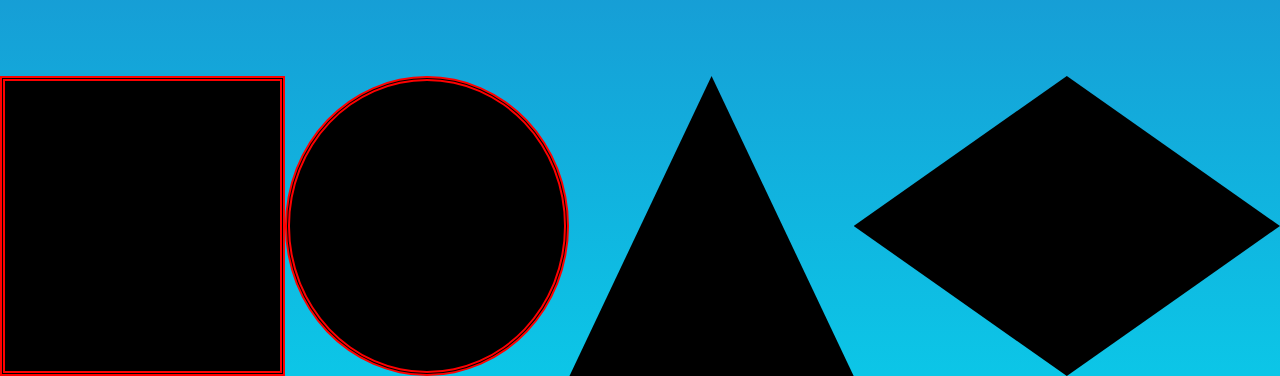
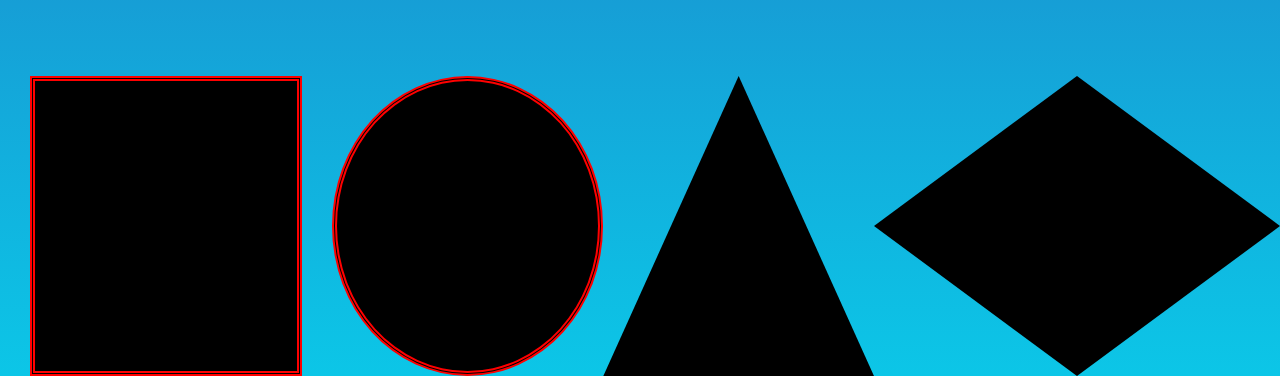
Before and after one commit to WesSamy/Escala_RGB, a plain HTML site: page index.html in a window 1280 px wide. Shown: the part 478-854 px from the top of the page. Drawn offline with Linux system fonts and the light colour scheme.

Commit message:
adicionei alguns comentarios

```diff
--- a/css/style.css
+++ b/css/style.css
@@ -63,6 +63,7 @@ body{
     height: 300px; /* Altura da forma */
     background-color: #000000; /* Cor de fundo padrão */
     margin-top: 225px;
+    margin-left: 30px;
     border: 5px double red; /* permite que eu coloque uma borda em volta do elemento*/
     transform-style: calc(75px 50px 300px);
 }
@@ -77,6 +78,7 @@ body{
     background-color: #000000; /* Cor de fundo padrão */
     border-radius: 100%; /* Faz a forma ficar circular */
     margin-top: 225px;
+    margin-left: 30px;
     border: 5px double red; /* permite que eu coloque uma borda em volta do elemento*/
     transform-style: calc(75px 50px 300px);
 }
@@ -96,7 +98,6 @@ body{
     background-color: #000000; /* Cor de fundo padrão */
     clip-path: polygon(50% 0%, 100% 50%, 50% 100%, 0% 50%);
     margin-top: 225px;
-
 }
 
 
@@ -112,3 +113,6 @@ body{
         flex-direction: column;
     }
 }
+/* justify-content => ajusta os elemento na horizontal*/
+/* align-items => ajusta os elemento na vertical*/
+/* (defer) no script do JS => INFORMA O NAVEGADOR QUE ELE PRECISA ESPERAR O HTML CARREGA PARA DEPOIS CARREGAR O JAVASCRIPT*/
--- a/js/script.js
+++ b/js/script.js
@@ -5,9 +5,11 @@
 const barraVermelha = document.querySelector('.red');
 const barraVerde = document.querySelector('.green');
 const blueSlider = document.querySelector('.blue');
+
 const valorR = document.getElementById('valorR');
 const valorG = document.getElementById('valorG');
 const valorB = document.getElementById('valorB');
+
 const circulo = document.querySelector('.circulo');
 const triangulo = document.querySelector('.triangulo');
 const quadrado = document.querySelector('.quadrado');
@@ -27,6 +29,7 @@ function atualizarCor() {
     valorB.textContent = b;
 
     // Define a cor do círculo
+    // .Style "chama" o CSS para modificar/estilizar o elemento em questão.
     triangulo.style.backgroundColor = `rgb(${r}, ${g}, ${b})`;
     circulo.style.backgroundColor = `rgb(${r}, ${g}, ${b})`;
     quadrado.style.backgroundColor = `rgb(${r}, ${g}, ${b})`;
```
Also changed, not shown: index.html (+1 -0 lines).
